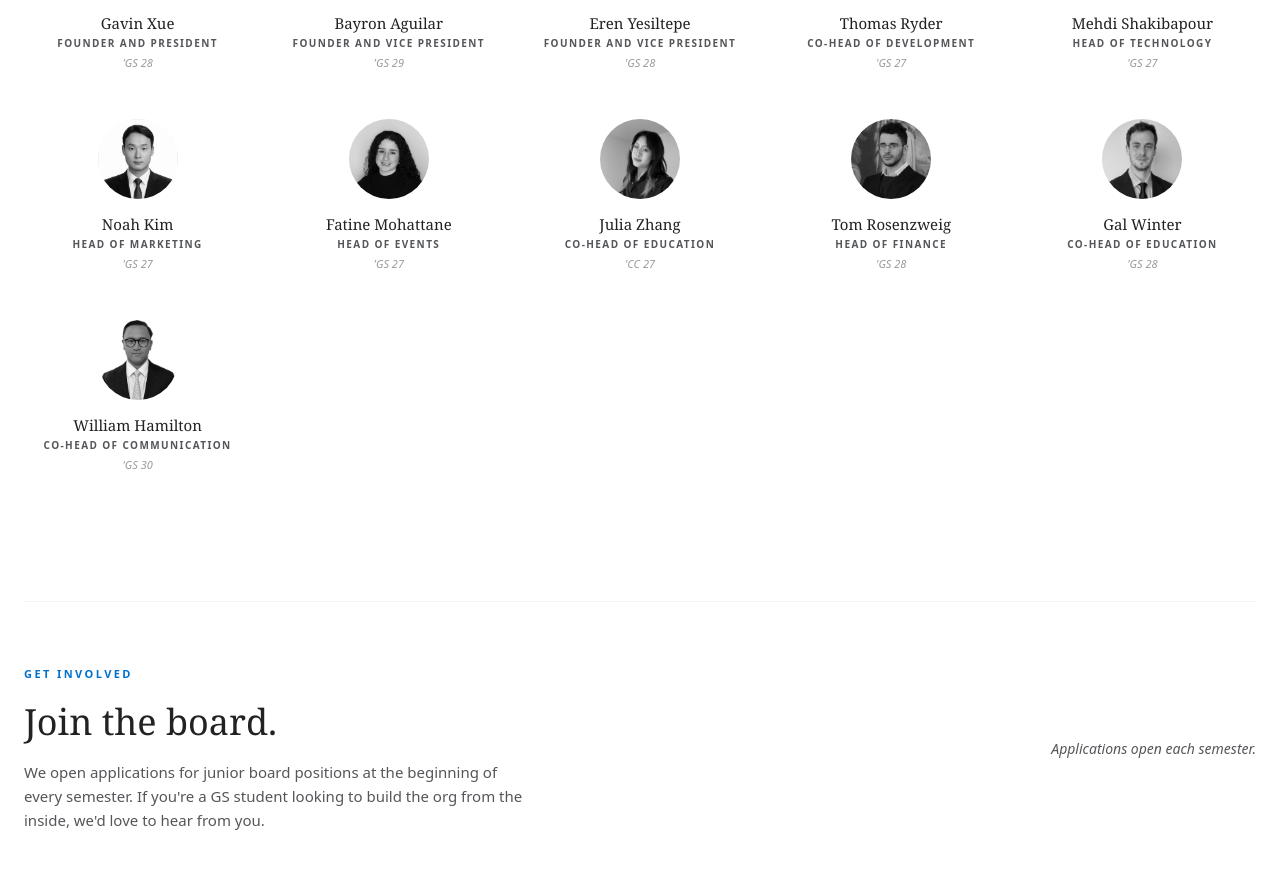
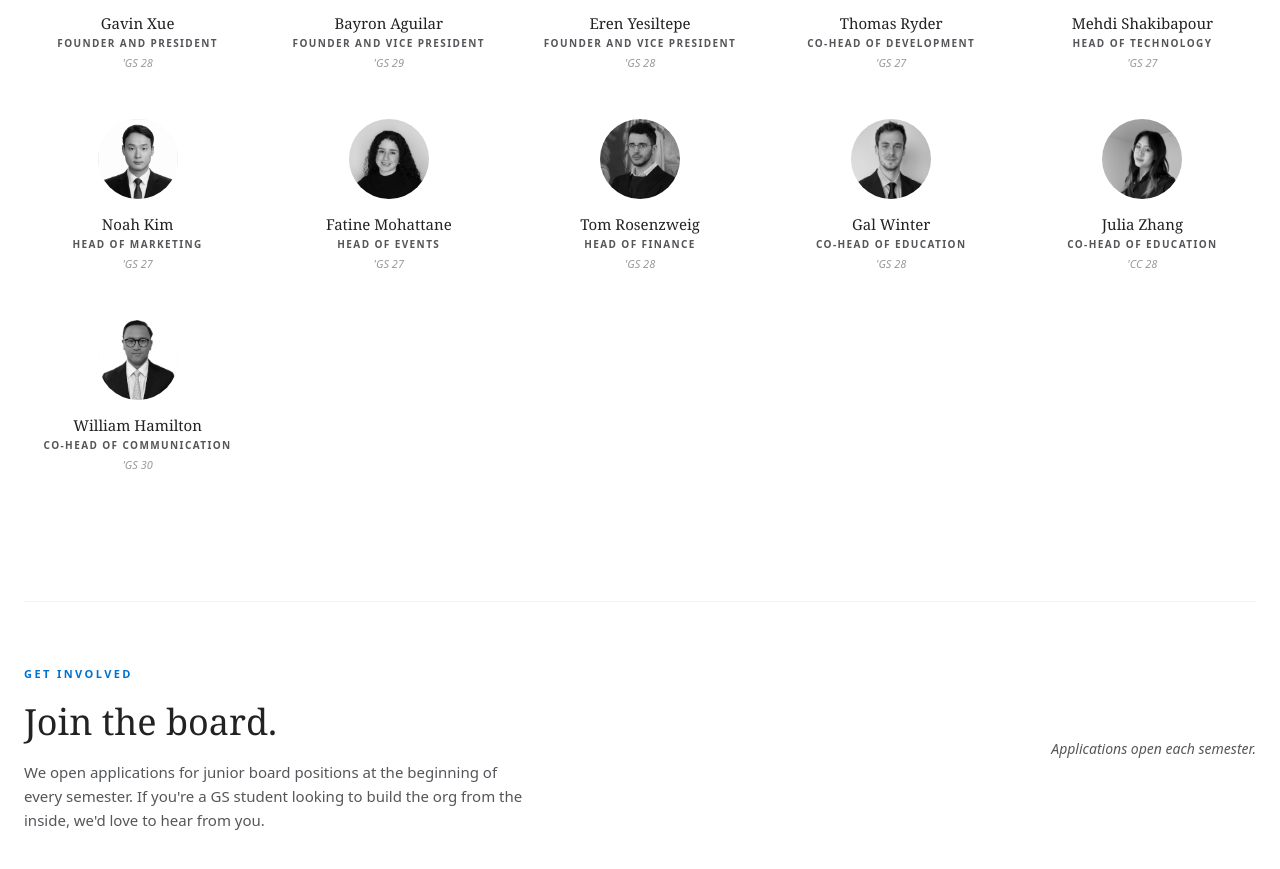
Before and after one commit to gsbusinesssociety/gsbusinesssociety.github.io, a Next.js app: page /about in a window 1280 px wide. Shown: the part 884-1753 px from the top of the page. Built offline with nearby package versions, Linux system fonts and the light colour scheme.

Commit message:
feat: fixed julia's

```diff
--- a/app/about/page.tsx
+++ b/app/about/page.tsx
@@ -9,11 +9,11 @@ const BOARD_MEMBERS = [
   { name: "Mehdi Shakibapour", role: "Head of Technology", school: "'GS 27", linkedin: "https://linkedin.com/in/mehdisha", image: "/board/head-of-technology.png" },
   { name: "Noah Kim", role: "Head of Marketing", school: "'GS 27", linkedin: "https://www.linkedin.com/in/noah-kim-4075772b0", image: "/board/head-of-marketing.jpeg" },
   { name: "Fatine Mohattane", role: "Head of Events", school: "'GS 27", linkedin: "https://www.linkedin.com/in/fatinemohattane/", image: "/board/head-of-events.jpeg" },
-  { name: "Julia Zhang", role: "Co-head of Education", school: "'CC 27", linkedin: "https://www.linkedin.com/in/julia-zhang-2298a4354", image: "/board/head-of-education1.jpeg" },
   // { name: "Joshua Becher", role: "Co-head of Development", school: "'GS 28", linkedin: "https://www.linkedin.com/in/joshua-becher/", image: "/board/head-of-development2.jpeg" },
   // { name: "Brian Van Dort", role: "Co-Head of Communication", school: "'GS 28", linkedin: "https://linkedin.com/in/username", image: "/board/head-of-communications.jpeg" },
   { name: "Tom Rosenzweig", role: "Head of Finance", school: "'GS 28", linkedin: "https://www.linkedin.com/in/tom-rosenzweig-073219339/", image: "/board/head-of-finance.jpeg" },
   { name: "Gal Winter", role: "Co-head of Education", school: "'GS 28", linkedin: "https://www.linkedin.com/in/galwinter/", image: "/board/head-of-education2.jpeg" },
+  { name: "Julia Zhang", role: "Co-head of Education", school: "'CC 28", linkedin: "https://www.linkedin.com/in/julia-zhang-2298a4354", image: "/board/head-of-education1.jpeg" },
   { name: "William Hamilton", role: "Co-head of Communication", school: "'GS 30", linkedin: "https://linkedin.com/in/username", image: "/board/head-of-communications2.jpeg" },
 
 ];
```
